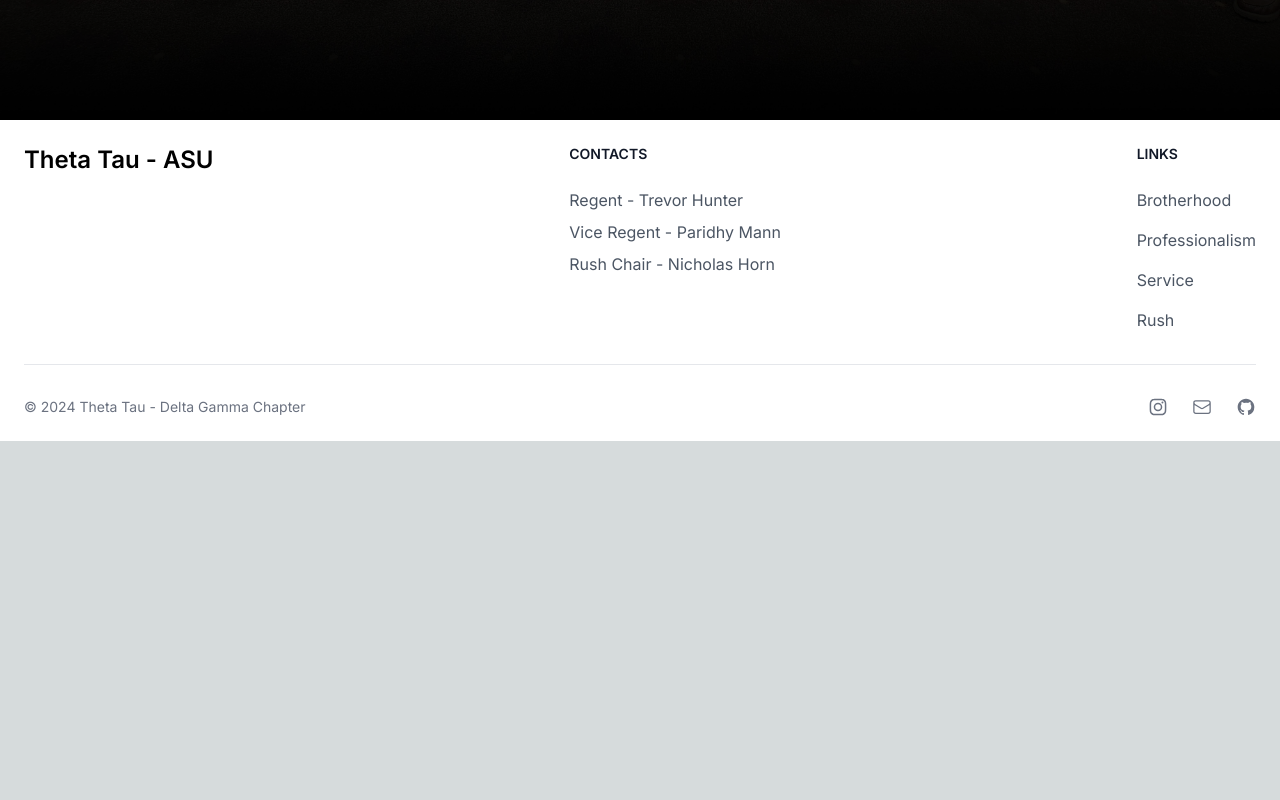
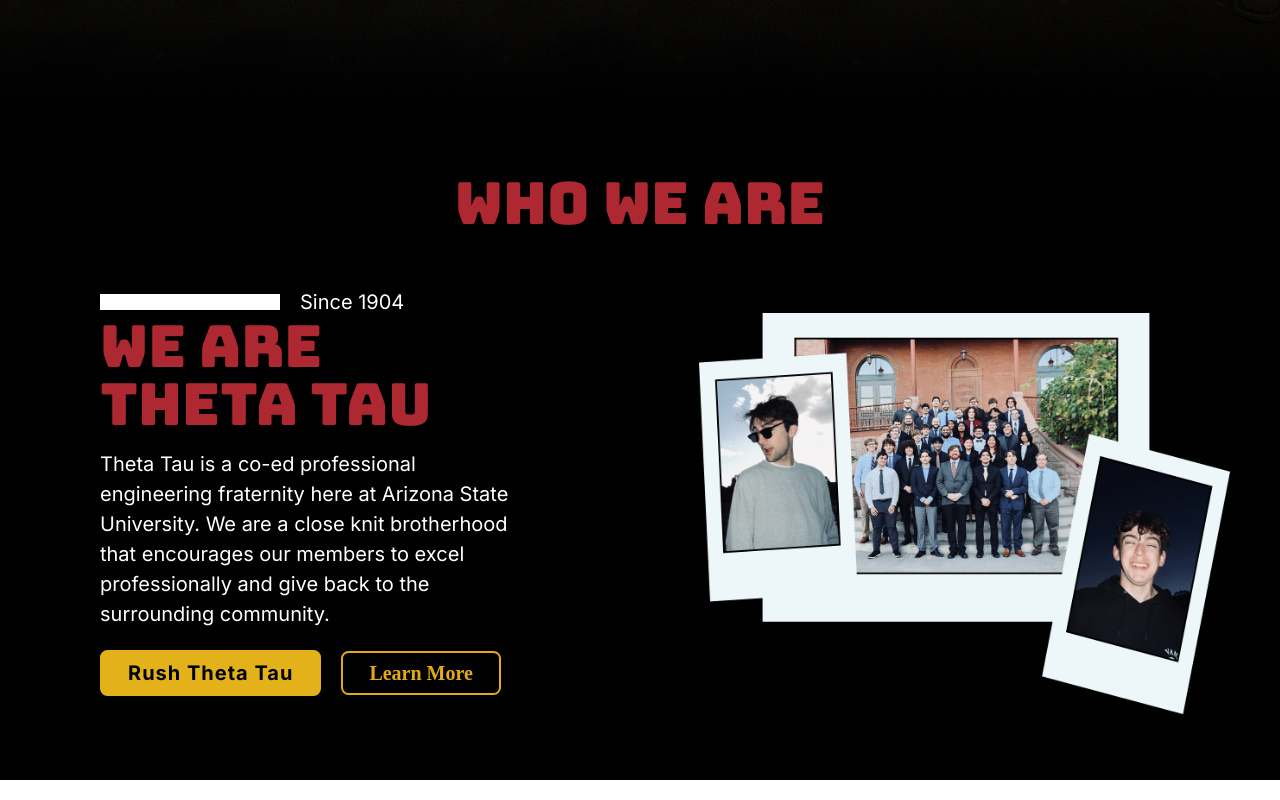
Before and after one commit to roenw/ThetaTau-Website, a Next.js app: page / in a window 1280 px wide. Shown: the part 780-1580 px from the top of the page. Before the commit the page ends 1221 px from the top, so only its background shows below. Built offline with nearby package versions, Linux system fonts and the light colour scheme.

Commit message:
"Who we are" section done

```diff
--- a/app/globals.css
+++ b/app/globals.css
@@ -48,18 +48,42 @@
   /* font-family: Arial, Helvetica, sans-serif */
 }
 
-.gradient-overlay {
-  position: relative;
-  display: inline-block;
+.tt-button-primary {
+  /*color: #ad2831;*/
+  color: #000;
+  font-size: 20px;
+  font-style: normal;
+  transition: 0.3s;
+  font-family: var(--font-nunito-sans);
+  font-weight: 700;
+  line-height: normal;
+  padding-top: 11px;
+  padding-left: 28px;
+  border-radius: 7.5px;
+  padding-right: 28px;
+  letter-spacing: 1px;
+  padding-bottom: 11px;
+  text-transform: capitalize;
+  text-decoration: none;
+  background-color: #e3b11a;
 }
 
-.gradient-overlay::after {
-  content: "";
-  position: absolute;
-  top: 0;
-  left: 0;
-  width: 100%;
-  height: 100%;
-  background: linear-gradient(to bottom, rgba(0, 0, 0, 0), rgba(0, 0, 0, 1));
-  pointer-events: none; /* Ensure the gradient doesn't interfere with interactions */
+.tt-button-secondary {
+  color: #E2AB16;
+  outline: 2px solid #E2AB16;
+  font-size: 20px;
+  font-style: normal;
+  transition: ease-in 0.3s;
+  font-family: Nunito Sans;
+  font-weight: 700;
+  line-height: normal;
+  padding-top: 11px;
+  padding-left: 28px;
+  border-radius: 7.5px;
+  padding-right: 28px;
+  letter-spacing: 1;
+  outline-offset: -2px;
+  padding-bottom: 11px;
+  text-transform: capitalize;
+  text-decoration: none;
 }
--- a/app/page.tsx
+++ b/app/page.tsx
@@ -11,6 +11,7 @@
 export default function Home() {
   return (
     <main>
+      {/* Hero Image */}
       <div
         style={{
           position: "relative",
@@ -23,7 +24,7 @@
           src="/TauGamma-Gradient.jpg" // Image source path
           layout="fill" // Fill the container
           objectFit="cover" // Cover the container while maintaining aspect ratio
-          alt="Tempe Picture" // Alt text for accessibility
+          alt="ASU Theta Tau members standing in professional dress" // Alt text for accessibility
           style={{ filter: "brightness(60%)", zIndex: -1 }} // Lower opacity to 70%
         />
         {/* Theta Tau Text */}
@@ -57,7 +58,59 @@
             backgroundColor: "rgba(0, 0, 0, 0)"
           }}
         >
+        </div>
+      </div>
 
+      {/* Who We Are Section */}
+      <div
+        className="py-10 bg-black"
+      >
+        <h1 className={`${bungee.className} antialiased text-tt-dark-red text-center font-weight-bold pb-10`}>
+          Who We Are
+        </h1>
+
+        <div className="grid grid-cols-1 lg:grid-cols-2 gap-4">
+          <div className="px-[60px] lg:px-[100px]">
+            <div
+              style={{
+                display: "flex",
+                justifyContent: "left",
+                alignItems: "center"
+              }}
+            >
+              <Image
+                className="hidden pr-5 lg:inline"
+                src="/white_bar.png"
+                alt=""
+                width="200"
+                height="15"
+              />
+              <span className="ml-auto mr-auto lg:ml-0 text-white text-[20px]">
+                Since 1904
+              </span>
+            </div>
+            <h1 className={`${bungee.className} text-center lg:text-left text-5xl lg:text-[58px] antialiased text-tt-dark-red font-weight-bold pb-4`}>
+                We Are Theta Tau
+            </h1>
+            <p className="text-white pb-8">
+              Theta Tau is a co-ed professional engineering fraternity here at Arizona State University. We are a close knit brotherhood that encourages our members to excel professionally and give back to the surrounding community.
+            </p>
+              <a href="/rush" className="tt-button-primary hover:bg-tt-dark-red hover:text-tt-gold mr-5">
+                Rush Theta Tau
+              </a>
+              <a href="/about" className="tt-button-secondary hover:bg-tt-gold hover:text-black">
+                Learn More
+              </a>
+          </div>
+          <div>
+            <Image
+              className="ml-auto mr-auto"
+              src="/Polaroids.png"
+              width="583"
+              height="454"
+              alt="Polaroid photos of Theta Tau members"
+            />
+          </div>
         </div>
       </div>
     </main>
--- a/tailwind.config.ts
+++ b/tailwind.config.ts
@@ -9,7 +9,8 @@
   theme: {
     extend: {
       colors: {
-        'tt-dark-red': '#ad2831'
+        'tt-dark-red': '#ad2831',
+        'tt-gold': '#e3b11a'
       },
       backgroundImage: {
         "gradient-radial": "radial-gradient(var(--tw-gradient-stops))",
```
Also changed, not shown: public/Polaroids.png (renamed from public/polaroidgrp1478-nrwc-600h.png), public/white_bar.png (renamed from public/linesince4517-tfy-200h.png).
